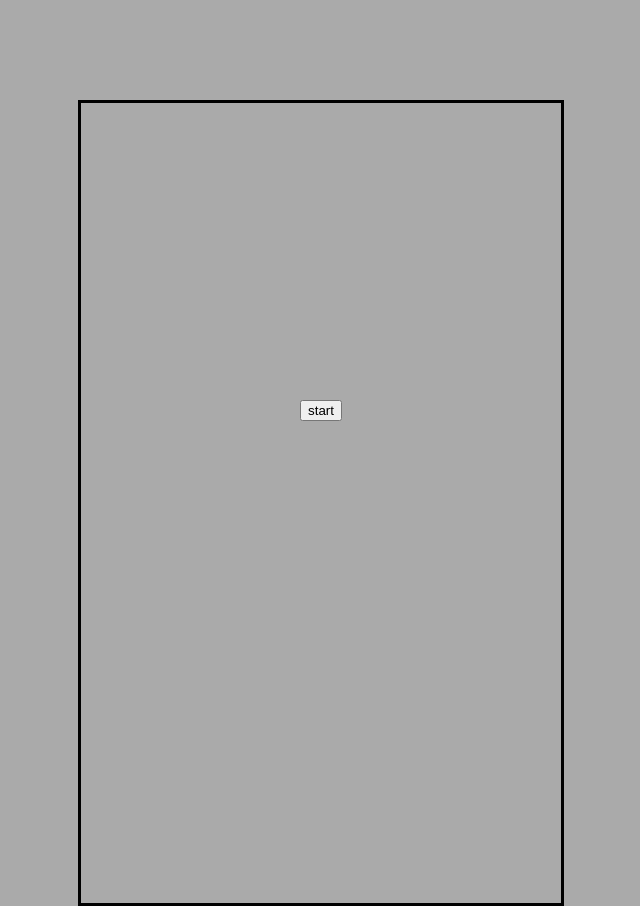
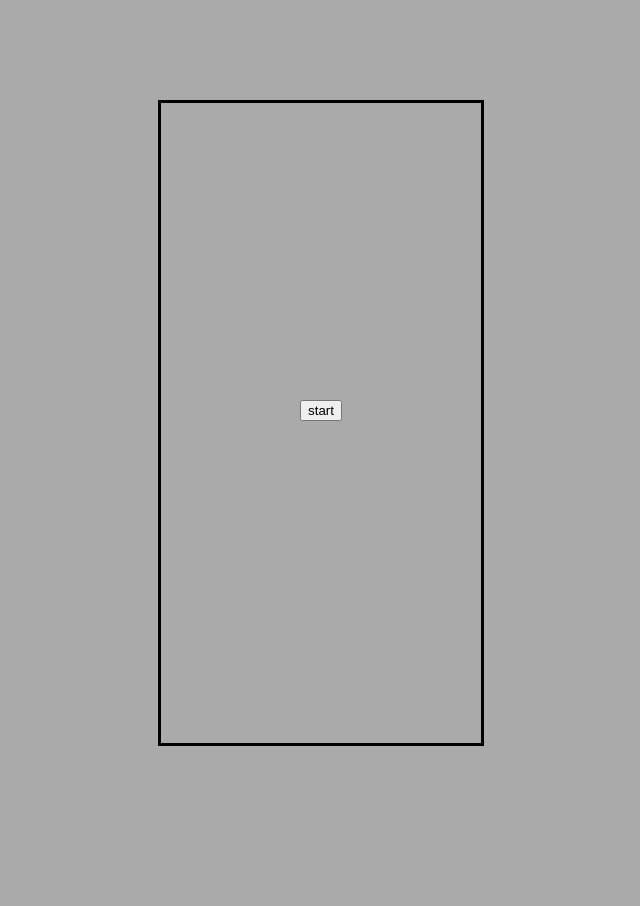
Before and after one commit to m-pa/tetralon, a plain HTML site: page index.html in a window 1280 px wide. Shown: the whole page, without its empty margins (319-959 px from the left). After the commit the page ends 800 px from the top, so only its background shows below. Drawn offline with Linux system fonts and the light colour scheme.

Commit message:
change board size

```diff
--- a/index.html
+++ b/index.html
@@ -29,7 +29,7 @@
 </head>
 <body>
   <div id="gameContainer">
-    <canvas id="tetrix" width="480" height="800"></canvas>
+    <canvas id="tetrix"></canvas>
     <div id="overlay">
       <button id="startButton">start</button>
     </div>
--- a/tetrix.js
+++ b/tetrix.js
@@ -1,7 +1,6 @@
 const canvas = document.querySelector('#tetrix')
 const loop = new kk.Loop(canvas.getContext('2d'))
 const music = new Audio('tetris1.ogg');
-
 const startButton = document.querySelector('#startButton')
 const overlay = document.querySelector('#overlay')
 startButton.addEventListener('mousedown', startHandler)
@@ -14,12 +13,14 @@ function startHandler() {
   loop.start()
 }
 
-const pixelWidth = 480
-const pixelHeight = 800
-const boardHeight = 25
-const boardWidth = 15
+const boardHeight = 20
+const boardWidth = 10
+const pixelWidth = boardWidth * 32
+const pixelHeight = boardHeight * 32
+canvas.setAttribute('width', pixelWidth)
+canvas.setAttribute('height', pixelHeight)
 let board = new Array(boardHeight).fill(0).map(() => new Array(boardWidth).fill(0))
-const boardStartX = 7
+const boardStartX = 4
 const boardStartY = 1
 const blockSize = 32
 let points = 0
```
